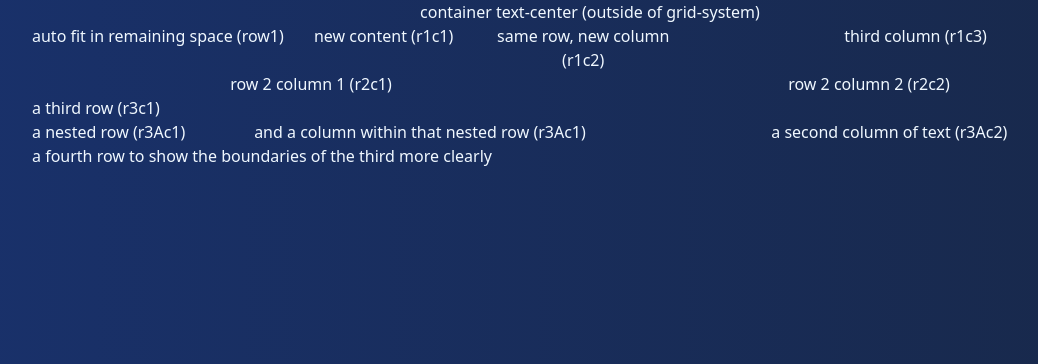
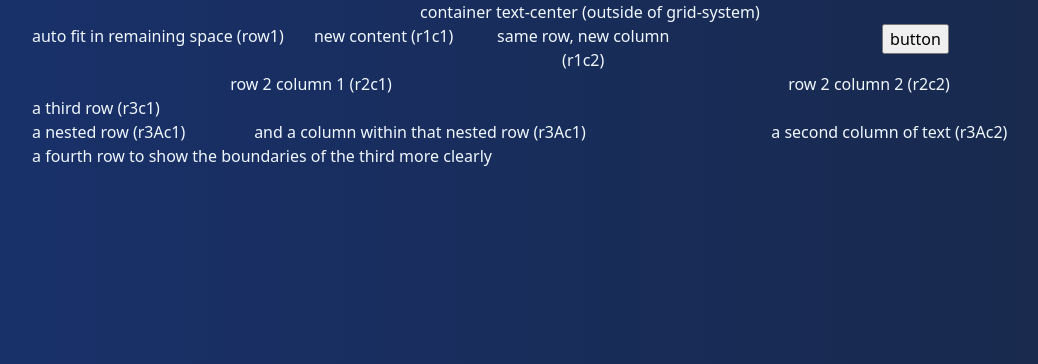
Before and after one commit to Minifauna/d71dp, a Flask app: page /devtest in a window 1280 px wide. Shown: the part 56-420 px from the top of the page, without its empty margins (50-1088 px from the left). Run offline with Flask 3, Linux system fonts and the light colour scheme; some libraries are stand-ins or nearby versions.

Commit message:
begin js experiments

```diff
--- a/static/js/jstests.js
+++ b/static/js/jstests.js
@@ -0,0 +1,4 @@
+const button = document.querySelector('.click-me');
+button.addEventListener('click', () => {
+  alert('The javascript works!');
+});
--- a/templates/devtest.html
+++ b/templates/devtest.html
@@ -11,7 +11,7 @@
                 same row, new column (r1c2)
             </div>
             <div class="col-5">
-                third column (r1c3)
+                <input class="click-me" type="button" value="button">
             </div>
         </div>
         <div class="row">
```
